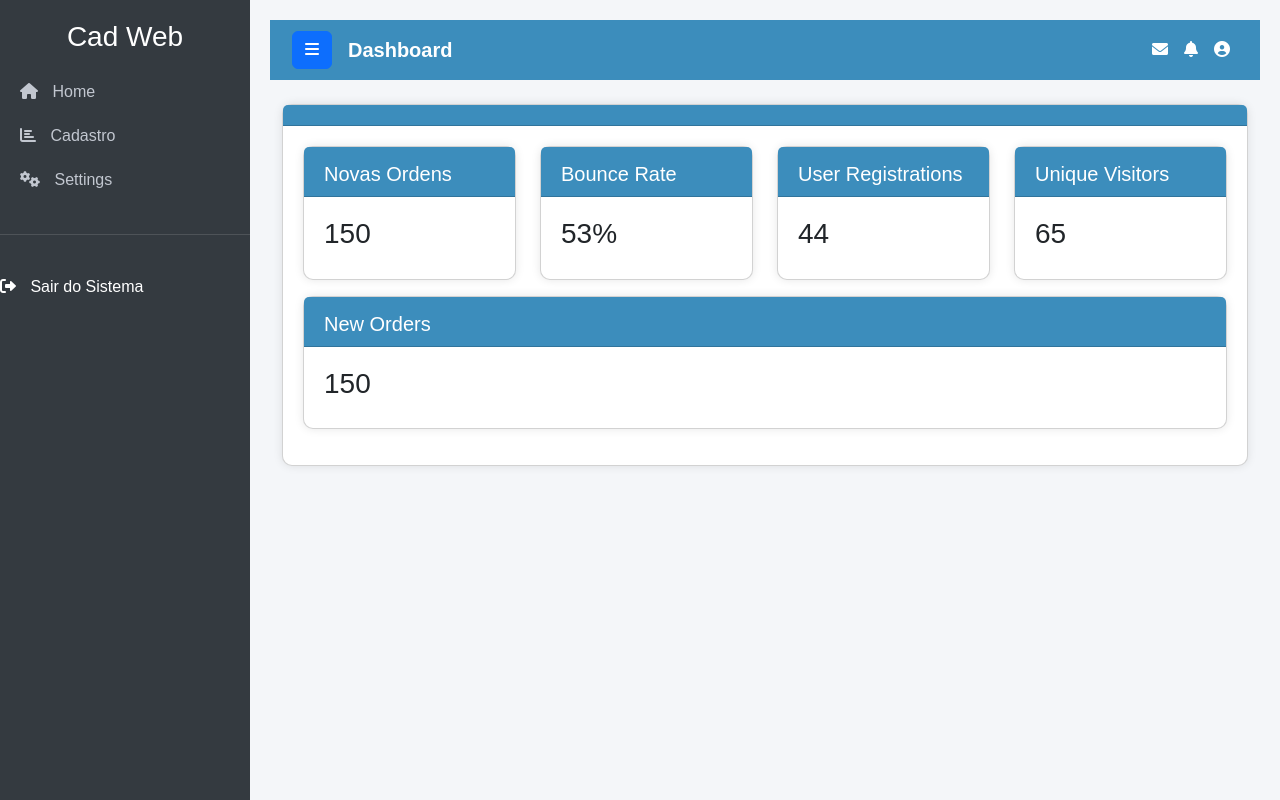
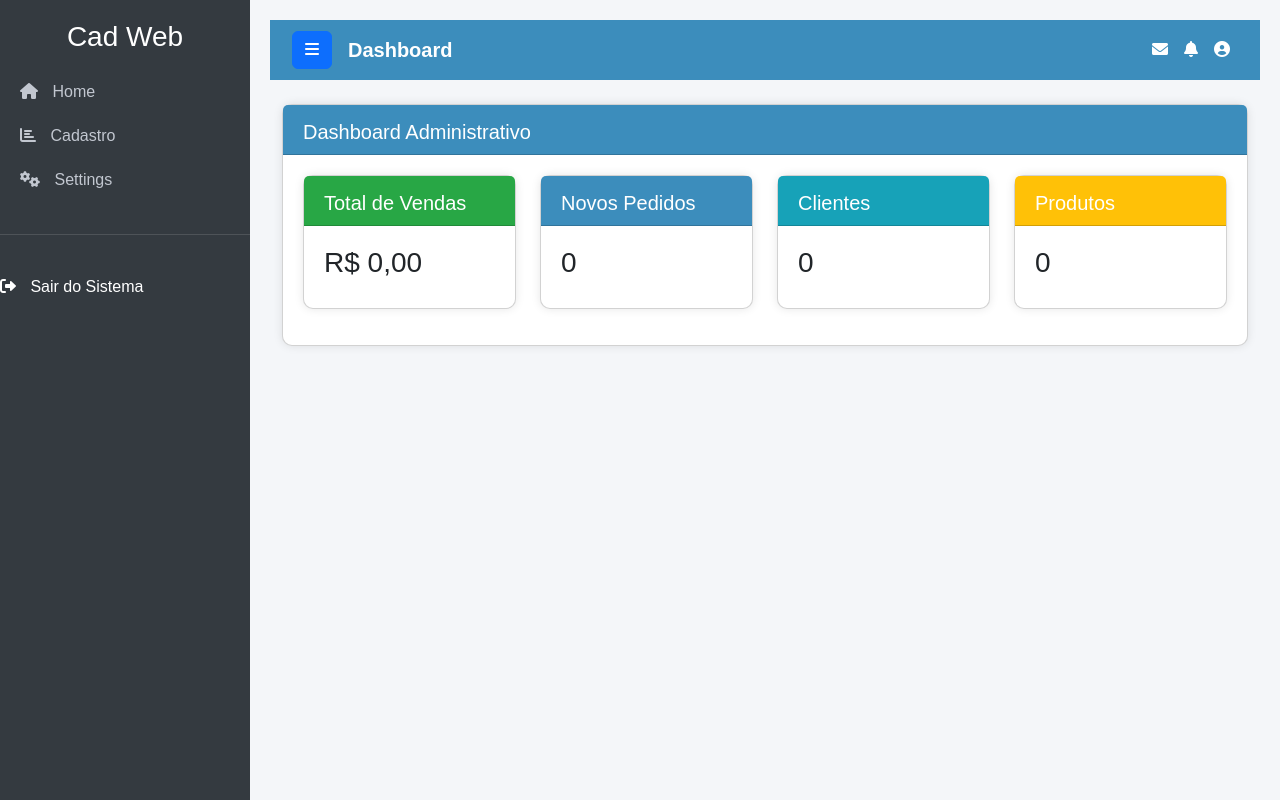
Before and after one commit to DanielMaiaDeSousa/cadweb, a Django app: page / in a window 1280 px wide. Run offline with Django 4.2, Linux system fonts and the light colour scheme; the visitor is signed in with stand-in values (Sample User, id 1); data that the repository does not hold is empty; some libraries are stand-ins or nearby versions.

Commit message:
atualização020220262045

```diff
--- a/home/__init__.py
+++ b/home/__init__.py
@@ -0,0 +1 @@
+default_app_config = 'home.apps.HomeConfig'
--- a/home/apps.py
+++ b/home/apps.py
@@ -1,6 +1,9 @@
 from django.apps import AppConfig
-
 
 class HomeConfig(AppConfig):
     default_auto_field = 'django.db.models.BigAutoField'
     name = 'home'
+
+    # Este método é fundamental para ligar os signals
+    def ready(self):
+        import home.signals
--- a/home/views.py
+++ b/home/views.py
@@ -3,6 +3,8 @@ from django.contrib import messages
 from django.http import JsonResponse
 from django.apps import apps
 from django.contrib.auth.decorators import login_required
+from django.db.models import Sum
+from .models import Pedido, Pagamento, Cliente, Produto
 
 # Importação de modelos e formulários corrigida
 from .models import Categoria, Cliente, Produto, Estoque, Pedido, ItemPedido, Pagamento
@@ -11,7 +13,25 @@ from .forms import CategoriaForm, ClienteForm, ProdutoForm, EstoqueForm, ItemPed
 # --- INDEX ---
 @login_required
 def index(request):
-    return render(request, 'index.html')
+    # Total de vendas (soma de todos os pagamentos realizados)
+    total_vendas = Pagamento.objects.aggregate(Sum('valor'))['valor__sum'] or 0
+
+    # Quantidade de novos pedidos (status = 1)
+    novos_pedidos = Pedido.objects.filter(status=1).count()
+
+    # Quantidade de clientes registrados
+    total_clientes = Cliente.objects.count()
+
+    # Quantidade de produtos cadastrados
+    total_produtos = Produto.objects.count()
+
+    contexto = {
+        'total_vendas': total_vendas,
+        'novos_pedidos': novos_pedidos,
+        'total_clientes': total_clientes,
+        'total_produtos': total_produtos,
+    }
+    return render(request, 'index.html', contexto)
 
 # --- CATEGORIAS ---
 @login_required
@@ -247,6 +267,7 @@ def registrar_pagamento(request, pedido_id):
 # Editar pagamento
 # home/views.py
 
+@login_required
 def editar_pagamento(request, pagamento_id):
     pagamento = get_object_or_404(Pagamento, id=pagamento_id)
     pedido = pagamento.pedido
--- a/templates/index.html
+++ b/templates/index.html
@@ -1,69 +1,51 @@
 {% extends "base.html" %}
 
-
+{% block titulo_conteudo %} Dashboard Administrativo {% endblock titulo_conteudo %}
 
 {% block conteudo %}
-
-
-
 <div class="row">
     <div class="col-lg-3 col-md-6 col-sm-12">
         <div class="card card-custom">
-            <div class="card-header card-header-custom">
-                <h5>Novas Ordens</h5>
+            <div class="card-header card-header-custom" style="background-color: #28a745;">
+                <h5>Total de Vendas</h5>
             </div>
             <div class="card-body card-body-custom">
-                <h3>150</h3>
+                <h3>R$ {{ total_vendas|floatformat:2 }}</h3>
             </div>
         </div>
     </div>
+
     <div class="col-lg-3 col-md-6 col-sm-12">
         <div class="card card-custom">
             <div class="card-header card-header-custom">
-                <h5>Bounce Rate</h5>
+                <h5>Novos Pedidos</h5>
             </div>
             <div class="card-body card-body-custom">
-                <h3>53%</h3>
+                <h3>{{ novos_pedidos }}</h3>
             </div>
         </div>
     </div>
+
     <div class="col-lg-3 col-md-6 col-sm-12">
         <div class="card card-custom">
-            <div class="card-header card-header-custom">
-                <h5>User Registrations</h5>
+            <div class="card-header card-header-custom" style="background-color: #17a2b8;">
+                <h5>Clientes</h5>
             </div>
             <div class="card-body card-body-custom">
-                <h3>44</h3>
+                <h3>{{ total_clientes }}</h3>
             </div>
         </div>
     </div>
+
     <div class="col-lg-3 col-md-6 col-sm-12">
         <div class="card card-custom">
-            <div class="card-header card-header-custom">
-                <h5>Unique Visitors</h5>
+            <div class="card-header card-header-custom" style="background-color: #ffc107;">
+                <h5>Produtos</h5>
             </div>
             <div class="card-body card-body-custom">
-                <h3>65</h3>
+                <h3>{{ total_produtos }}</h3>
             </div>
         </div>
     </div>
 </div>
-
-<div class="row">
-    <div class="col-lg-12 col-md-12 col-sm-12">
-        <div class="card card-custom">
-            <div class="card-header card-header-custom">
-                <h5>New Orders</h5>
-            </div>
-            <div class="card-body card-body-custom">
-                <h3>150</h3>
-            </div>
-        </div>
-    </div>
-
-
-
-</div>
-
-
 {% endblock conteudo %}
```
Also changed, not shown: home/forms.py (+22 -2 lines), home/signals.py (added, +28 -0 lines), home/tests/test_pagamento.py (+19 -1 lines).
